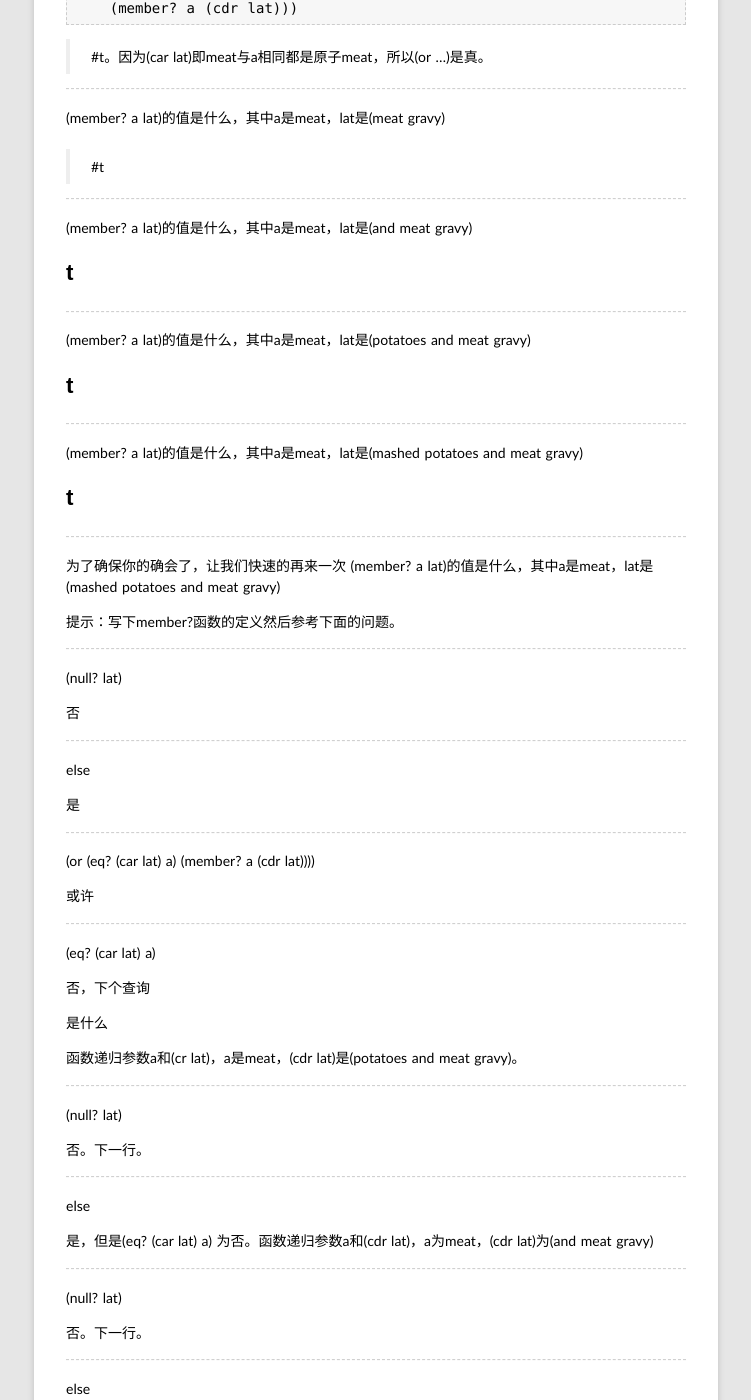
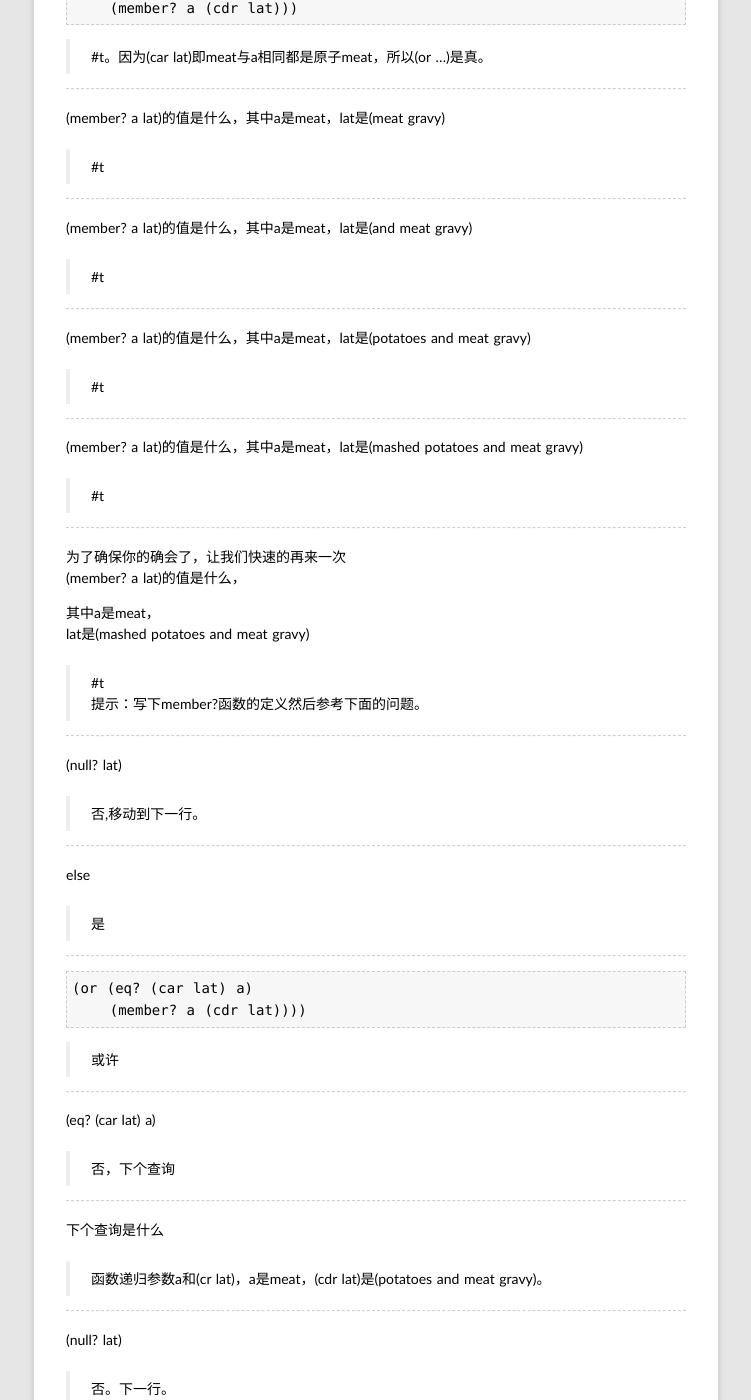
Before and after one commit to rhuichao/uternet.github.io, a Jekyll site: the page built from TLS/02.md, in a window 1280 px wide and 1400 px high, scrolled down 10671 px. Shown: the whole window, without its empty margins (264-1015 px from the left). Built offline with Jekyll 4.4.1, drawn with Linux system fonts in a browser that asks for light colours; some web fonts are replaced; Markdown is read by kramdown in place of the engine named in the settings.

Commit message:
new document posted

```diff
--- a/TLS/02.md
+++ b/TLS/02.md
@@ -585,111 +585,113 @@ else真的是一个查询吗
 
 (member? a lat)的值是什么，其中a是meat，lat是(and meat gravy)
 
-#t
+>\#t
 
 ------------
 
 (member? a lat)的值是什么，其中a是meat，lat是(potatoes and meat gravy)
 
-#t
+>\#t
 
 ------------
 
 (member? a lat)的值是什么，其中a是meat，lat是(mashed potatoes and meat gravy)
 
-#t
+>\#t
 
 ------------
 
+为了确保你的确会了，让我们快速的再来一次
+(member? a lat)的值是什么，
 
-为了确保你的确会了，让我们快速的再来一次
-(member? a lat)的值是什么，其中a是meat，lat是(mashed potatoes and meat gravy)
+其中a是meat，
+lat是(mashed potatoes and meat gravy)
 
-提示：写下member?函数的定义然后参考下面的问题。
+>\#t
+>提示：写下member?函数的定义然后参考下面的问题。
 
 ------------
 
 (null? lat)
 
-否
+>否,移动到下一行。
 
 ------------
 
 else
 
-是
+>是
 
 ------------
 
+    (or (eq? (car lat) a)
+        (member? a (cdr lat))))
 
-(or (eq? (car lat) a)
-    (member? a (cdr lat))))
-
-或许
+>或许
 
 ------------
 
 (eq? (car lat) a)
 
-否，下个查询
+>否，下个查询
 
+------------
 
-是什么
+下个查询是什么
 
-函数递归参数a和(cr lat)，a是meat，(cdr lat)是(potatoes and meat gravy)。
+>函数递归参数a和(cr lat)，a是meat，(cdr lat)是(potatoes and meat gravy)。
 
 ------------
 
 (null? lat)
 
-否。下一行。
+>否。下一行。
 
 ------------
 
-
 else
 
-是，但是(eq? (car lat) a) 为否。函数递归参数a和(cdr lat)，a为meat，(cdr lat)为(and meat gravy)
+>是，但是(eq? (car lat) a) 为否。函数递归参数a和(cdr lat)，a为meat，(cdr lat)为(and meat gravy)
 
 ------------
 
 (null? lat)
 
-否。下一行。
+>否。下一行。
 
 ------------
 
 else
 
-是，但是(eq? (car lat) a)为否。函数递归参数a和(cdr lat)，
+>是，但是(eq? (car lat) a)为否。函数递归参数a和(cdr lat)，
 a是meat，lat是(meat gravy)。
 
 ------------
 
 (null? lat)
 
-否，下个查询。
+>否，下个查询。
 
 ------------
 
 (eq? (car lat) a)
 
-是，值为#t。
+>是，值为#t。
 
 ------------
 
-(or (eq? (car lat) a)
-    (member? a (cdr lat))))
+    (or (eq? (car lat) a)
+        (member? a (cdr lat))))
 
-#t
-回溯上去知道a为meat，lat为(mashed potatoes and meat gravy)时为#t真。
+>\#t
+>回溯上去知道a为meat，lat为(mashed potatoes and meat gravy)时为#t真。
 
 ------------
 
 
 (member? a lat)的值是什么，其中a是liver，lat是（bagels and ox)
 
-#f
+>\#f
 
 ------------
 
```
